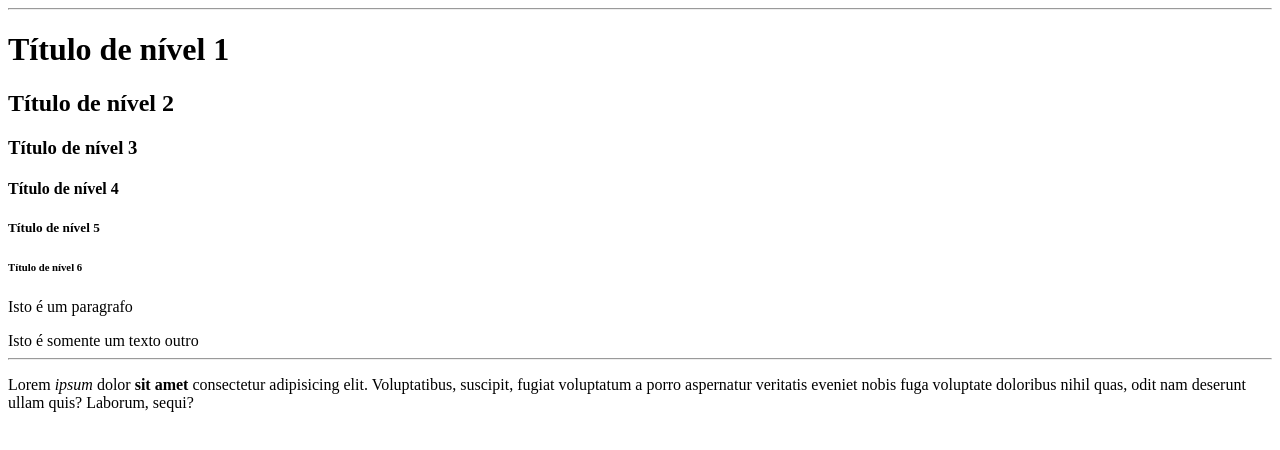
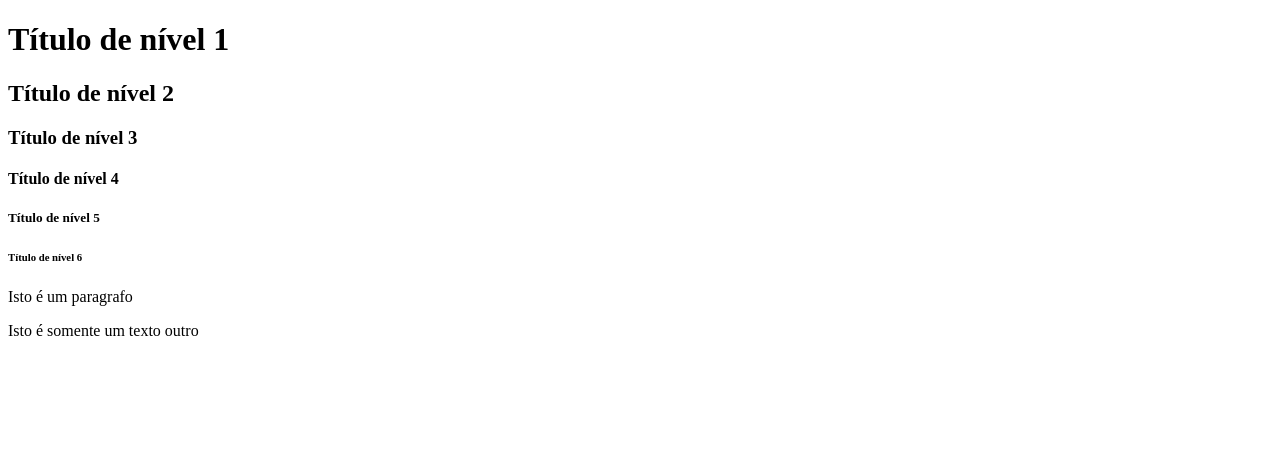
Before and after one commit to joaoRB163/ADSWeb, a plain HTML site: page index.html in a window 1280 px wide. Drawn offline with Linux system fonts and the light colour scheme.

Commit message:
alteraçõezinhas :D

```diff
--- a/index.html
+++ b/index.html
@@ -7,7 +7,6 @@
 </head>
 <body style="background-color: beigegit ;">
     <!-- Isso é um comentário -->
-     <hr>
     <h1> Título de nível 1</h1>
     <h2> Título de nível 2</h2>
     <h3> Título de nível 3</h3>
@@ -16,7 +15,5 @@
     <h6> Título de nível 6</h6>
     <p>Isto é um paragrafo</p>
     <span>Isto é somente um texto</span><span> outro</span>
-    <hr>
-    <p>Lorem <em>ipsum</em> dolor <strong>sit amet</strong> consectetur adipisicing elit. Voluptatibus, suscipit, fugiat voluptatum a porro aspernatur veritatis eveniet nobis fuga voluptate doloribus nihil quas, odit nam deserunt ullam quis? Laborum, sequi?</p>
 </body>
 </html>
```
